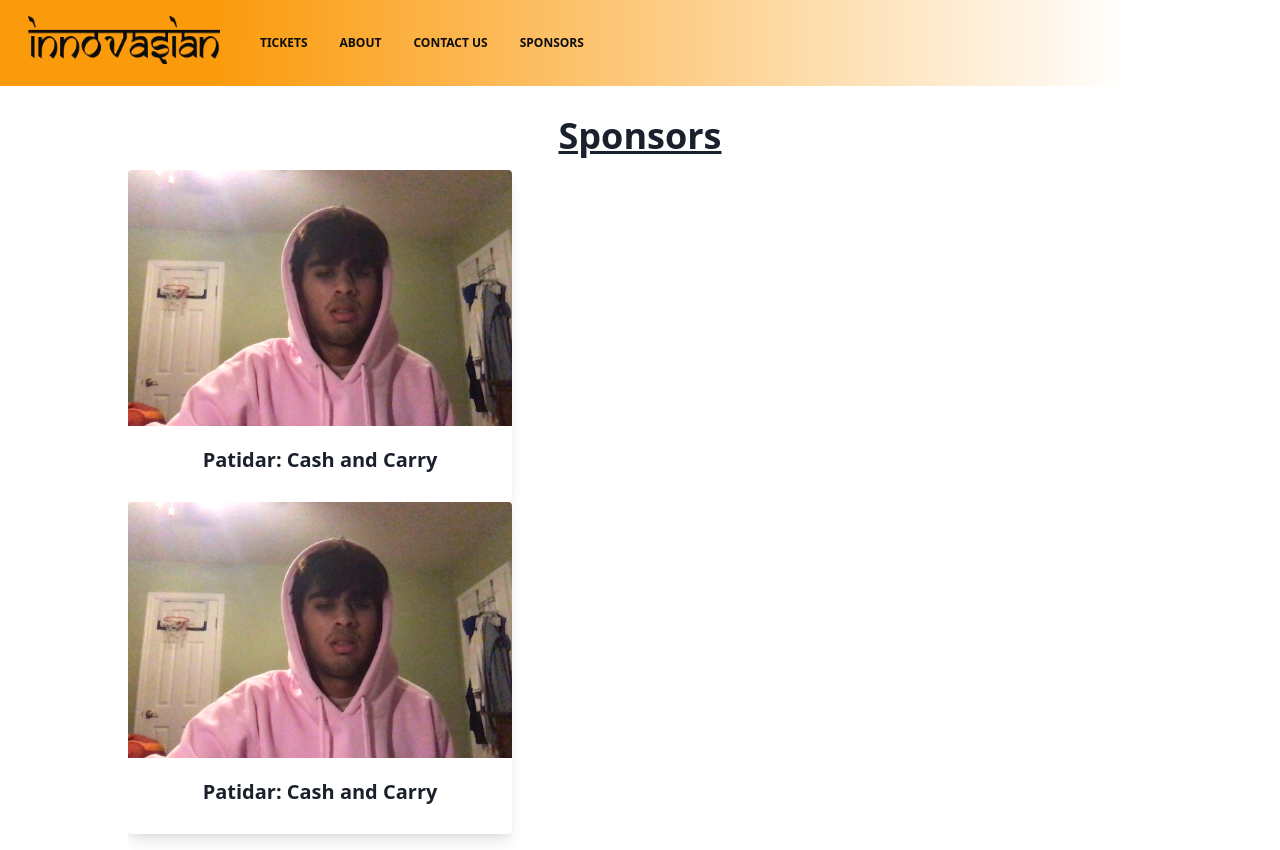
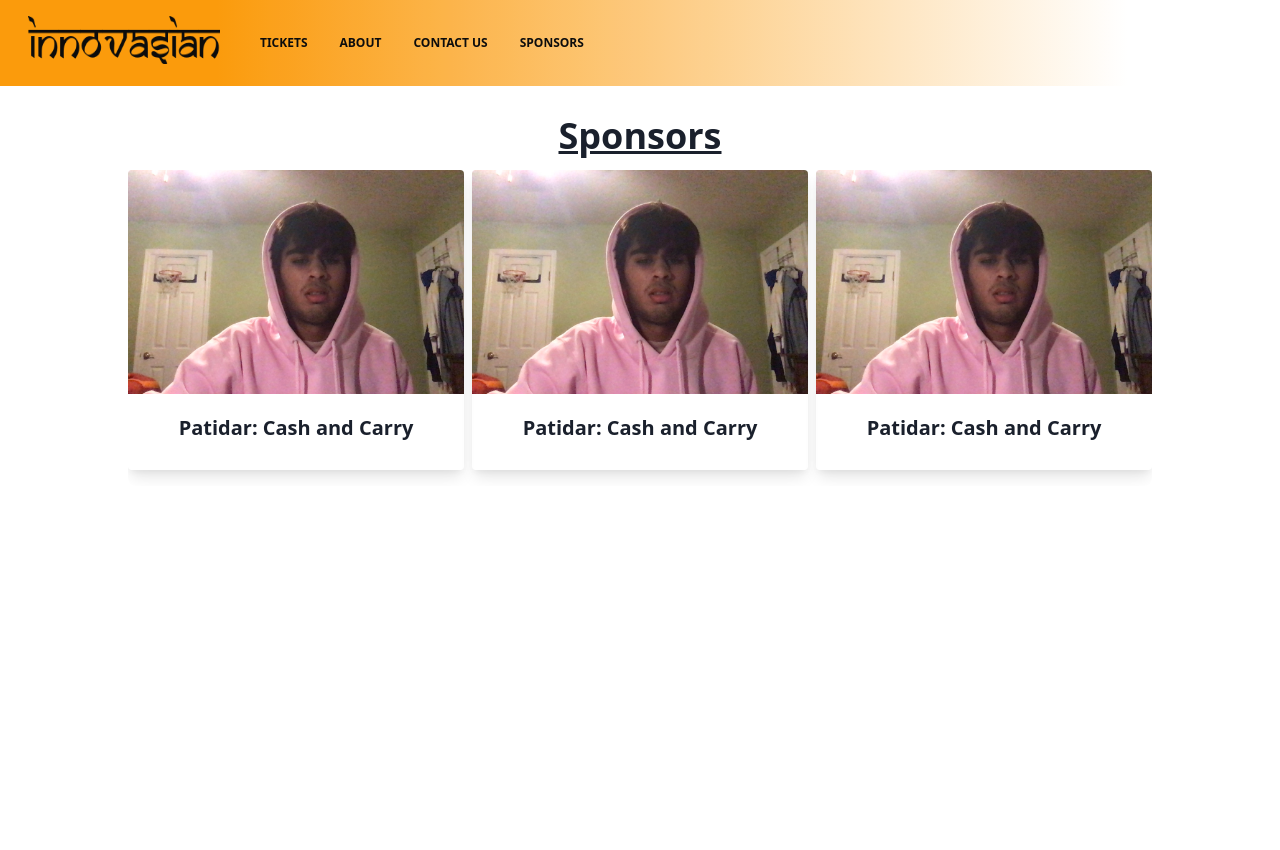
Before and after one commit to shreypjain/innovasianWebsite, a React (Create React App) app in the folder src/: page /sponsor in a window 1280 px wide. After the commit the page ends 800 px from the top, so only its background shows below. Built offline with nearby package versions, Linux system fonts and the light colour scheme.

Commit message:
hello world

```diff
--- a/src/src/pages/sponsor.js
+++ b/src/src/pages/sponsor.js
@@ -2,31 +2,35 @@
 
 function Sponsor() {
     return(
-            <div className="mt-2">
+    <div className="mt-2">
             <h2 className="mt-6 text-center underline text-4xl leading-9 font-extrabold text-gray-900">
                 Sponsors
               </h2>
-        <div className="mx-auto rounded-b-lg text-center text-l leading-9 text-gray-900 py-4 sm:mx-auto md:mx-auto max-w-full sm:max-w-full md:max-w-5xl relative overflow-hidden">
-        <div class="max-w-sm rounded overflow-hidden shadow-lg">
-            <img class="w-full" src={require("../assets/shrey.jpg")} alt="Sunset in the mountains"/>
-            <div class="px-6 py-4">
-                <div class="font-bold text-xl mb-2">Patidar: Cash and Carry</div>
+        <div className="flex mx-auto rounded-b-lg text-center text-l leading-9 text-gray-900 py-4 sm:mx-auto md:mx-auto max-w-full sm:max-w-full md:max-w-5xl relative overflow-hidden">
+            <div className="w-1/3 max-w-sm rounded overflow-hidden shadow-lg">
+                <img className="w-full" src={require("../assets/shrey.jpg")} alt="Sunset in the mountains"/>
+                <div className="px-6 py-4">
+                    <div className="font-bold text-xl mb-2">
+                        Patidar: Cash and Carry
+                </div>
             </div>
         </div>
-        <div class="max-w-sm rounded overflow-hidden shadow-lg">
-            <img class="w-full" src={require("../assets/shrey.jpg")} alt="Sunset in the mountains"/>
-            <div class="px-6 py-4">
-                <div class="font-bold text-xl mb-2">Patidar: Cash and Carry</div>
+        <div className="w-1/3 mx-2 max-w-sm rounded overflow-hidden shadow-lg">
+            <img className="w-full" src={require("../assets/shrey.jpg")} alt="Sunset in the mountains"/>
+            <div className="px-6 py-4">
+                <div className="font-bold text-xl mb-2">Patidar: Cash and Carry</div>
+            </div>
+        </div>
+        <div className="w-1/3 max-w-sm rounded overflow-hidden shadow-lg">
+            <img className="w-full" src={require("../assets/shrey.jpg")} alt="Sunset in the mountains"/>
+            <div className="px-6 py-4">
+                <div className="font-bold text-xl mb-2">Patidar: Cash and Carry</div>
             </div>
         </div>
           </div>
-          {/* <div className="mx-auto shadow-lg rounded-b-lg text-center text-l leading-9 text-gray-900 py-4 sm:mx-auto md:mx-auto max-w-full sm:max-w-full md:max-w-5xl relative overflow-hidden"><p>
-          When ordering or registering on our site, as appropriate, you may be asked
-      to enter your name, email address, credit card information or other
-      details to help you with your experience.
-          </p></div> */}
-
-            </div>
+          <div className="flex mx-auto rounded-b-lg text-center text-l leading-9 text-gray-900 py-4 sm:mx-auto md:mx-auto max-w-full sm:max-w-full md:max-w-5xl relative overflow-hidden">
+          </div>
+    </div>
     )
 }
 export default Sponsor
```
